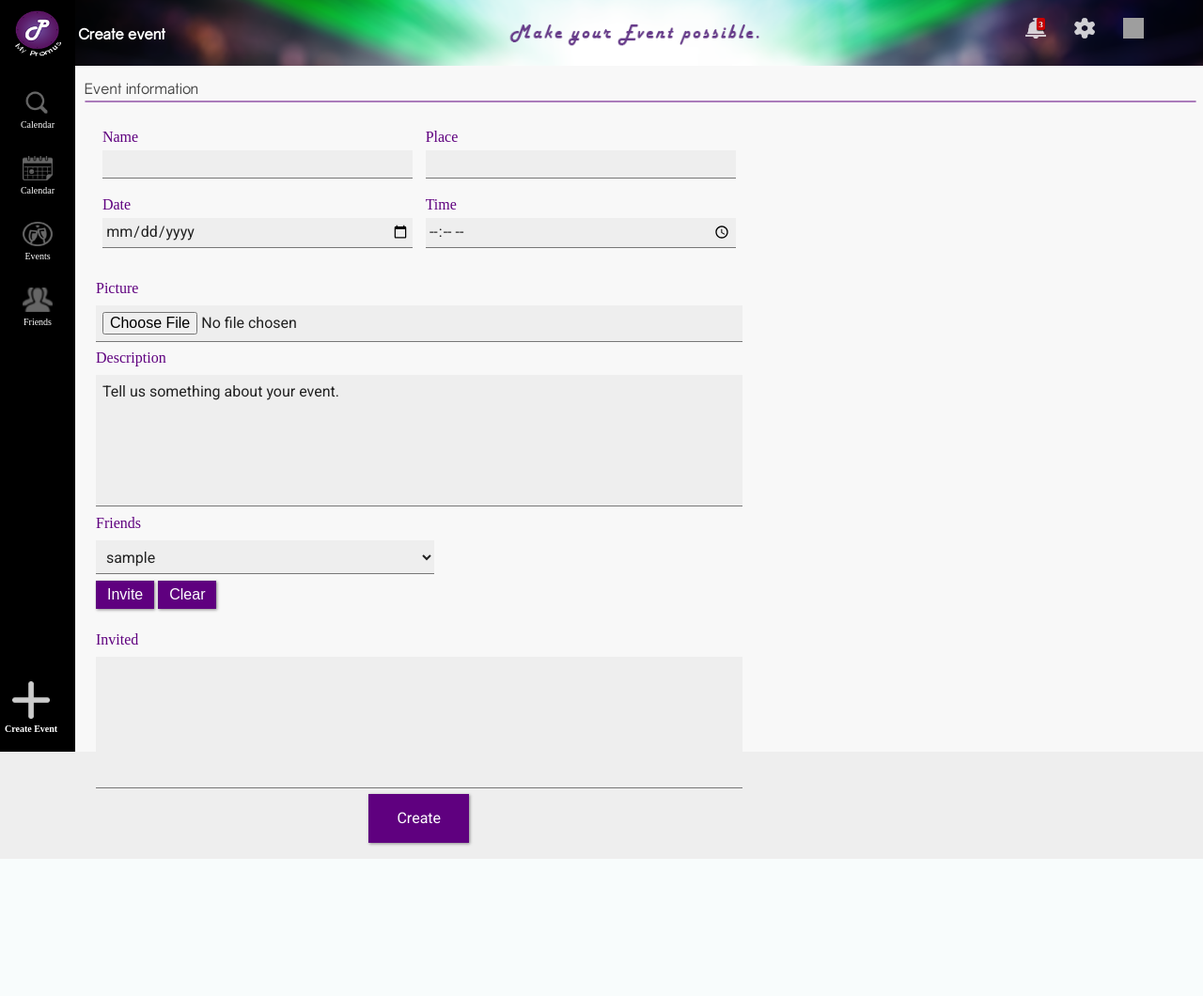
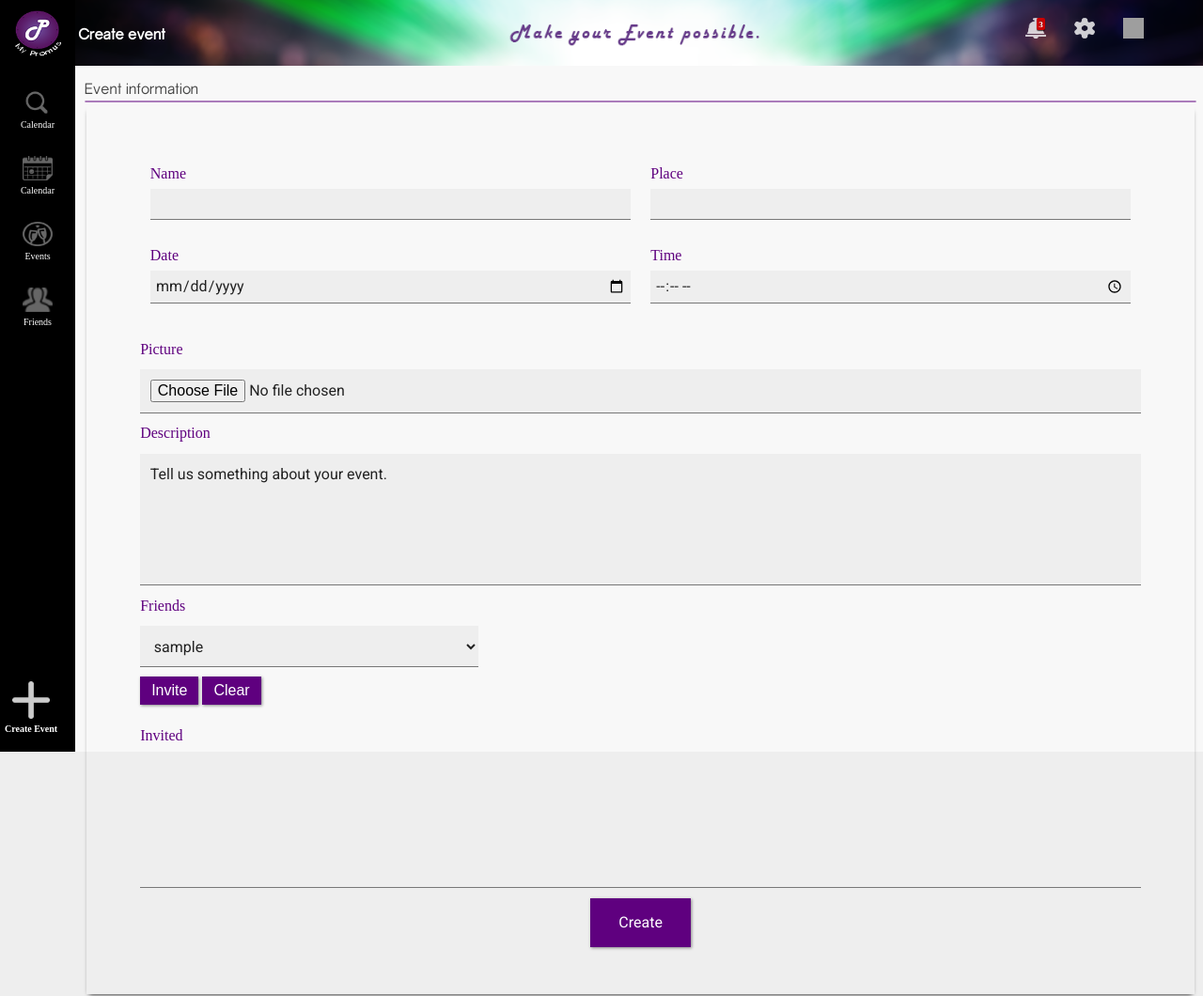
Before and after one commit to Wiiz83/MyPromus, a PHP site: page /myPromus/controller/create-event.php in a window 1280 px wide. Shown: the whole page at 94% size. Before the commit the page ends 914 px from the top, so only its background shows below. Run offline with PHP 8.4, Linux system fonts and the light colour scheme; the visitor is signed in with stand-in values (Sample User, id 1); tables that the repository leaves empty or names only in its code hold one stand-in row (values such as "Sample post"); data that the repository does not hold is empty; some web fonts are replaced; grey boxes are pictures that could not be loaded.

Commit message:
Look and fell fixed.

```diff
--- a/view/create_event.php
+++ b/view/create_event.php
@@ -10,7 +10,7 @@
                     <h3> Event information </h3>
 
                     <section class="row">
-                        <div class="col-3-5">
+                        <div class="panel">
                             <form action="../controller/create-event.php" method="POST" class="create-event-form" enctype="multipart/form-data">
                                 <fieldset class="info-group">
 
```
